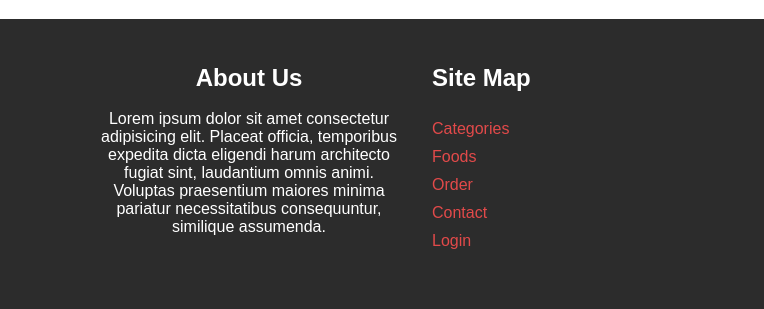
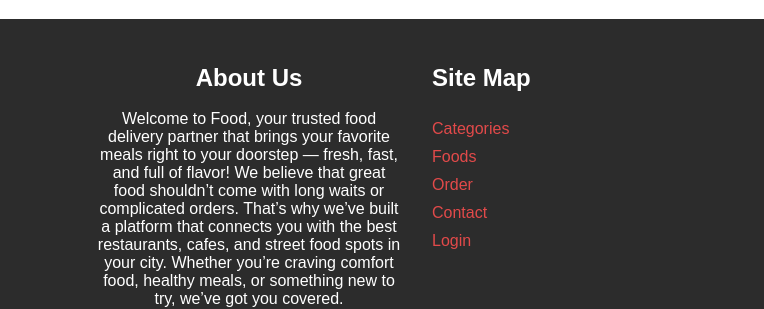
Before and after one commit to AnkitaSingh-web-byte/ONLINE_FOOD_DELIVERY_WEBSITE, a plain HTML site: page login.html in a window 1280 px wide. Shown: the part 677-986 px from the top of the page, 0-764 px from the left. Drawn offline with nearby package versions, Linux system fonts and the light colour scheme.

Commit message:
Update login.html

```diff
--- a/login.html
+++ b/login.html
@@ -116,7 +116,8 @@
             <div class="grid-3">
                 <div class="text-center">
                     <h3>About Us</h3><br>
-                    <p>Lorem ipsum dolor sit amet consectetur adipisicing elit. Placeat officia, temporibus expedita dicta eligendi harum architecto fugiat sint, laudantium omnis animi. Voluptas praesentium maiores minima pariatur necessitatibus consequuntur, similique assumenda.</p>
+                    <p>Welcome to Food, your trusted food delivery partner that brings your favorite meals right to your doorstep — fresh, fast, and full of flavor!
+We believe that great food shouldn’t come with long waits or complicated orders. That’s why we’ve built a platform that connects you with the best restaurants, cafes, and street food spots in your city. Whether you’re craving comfort food, healthy meals, or something new to try, we’ve got you covered.</p>
                 </div>
                 <div class="texr-center">
                     <h3>Site Map</h3><br>
```
